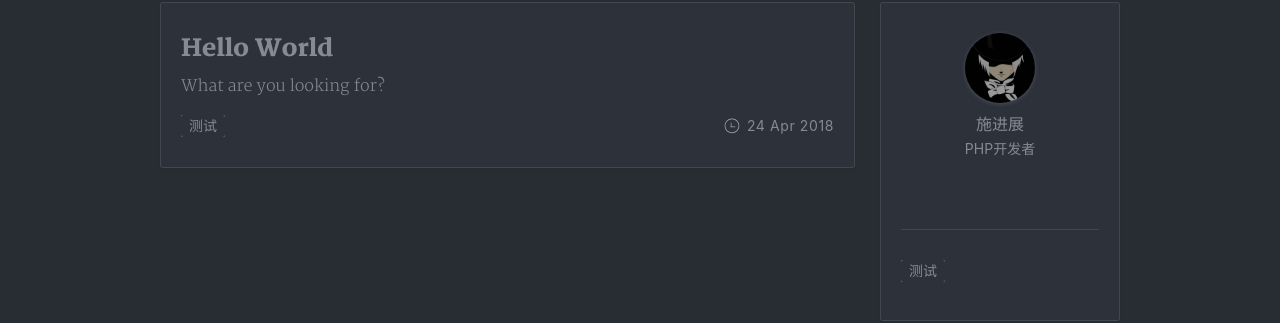
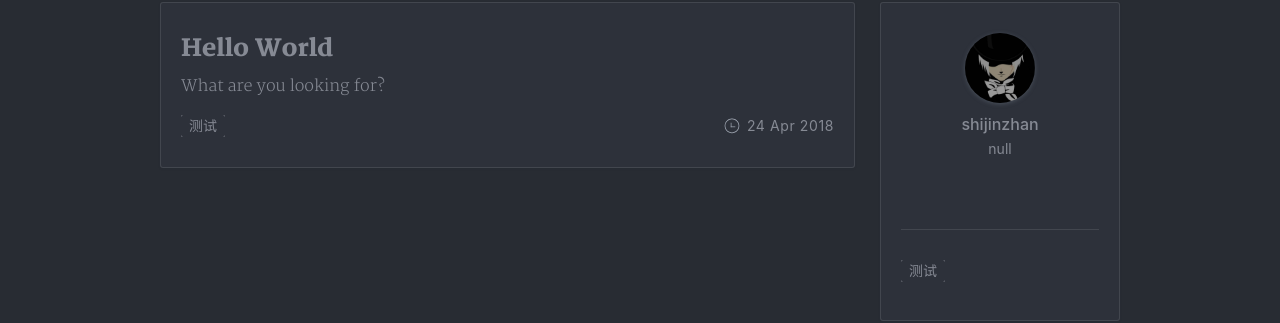
Before and after one commit to shijinzhan/shijinzhan.github.io, a Jekyll site: the page built from index.html, in a window 1280 px wide and 1019 px high. Shown: the part 498-821 px from the top of the window. Built offline with Jekyll 4.4.1, drawn with Linux system fonts in a browser that asks for light colours; nearby versions of some CDN libraries; the list of posts is cut into pages by our own code; a style sheet for code colours, icons or effects is not loaded.

Commit message:
细节调整

```diff
--- a/_config.yml
+++ b/_config.yml
@@ -17,9 +17,9 @@ footer:
   since: 2018
 
 # Author 配置博主信息
-author: '施进展'
+author: 'shijinzhan'
 nickname: 'shijinzhan'
-bio: 'PHP开发者'
+bio: 'null'
 avatar: '/assets/img/profile.png'
 
 # Search
```
